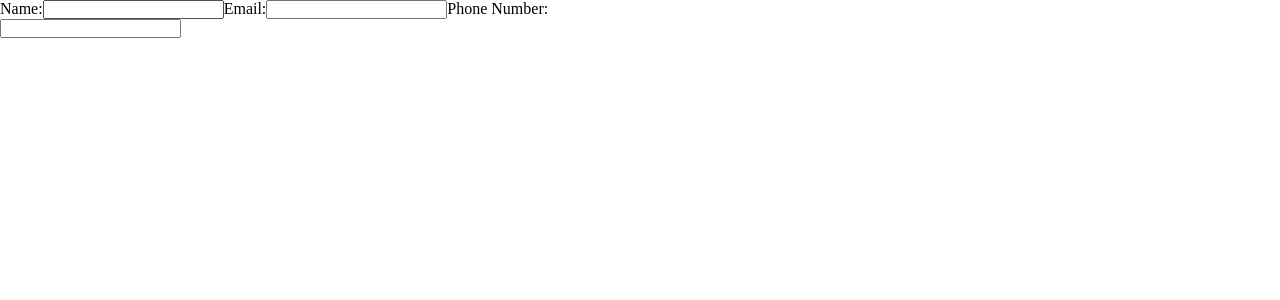
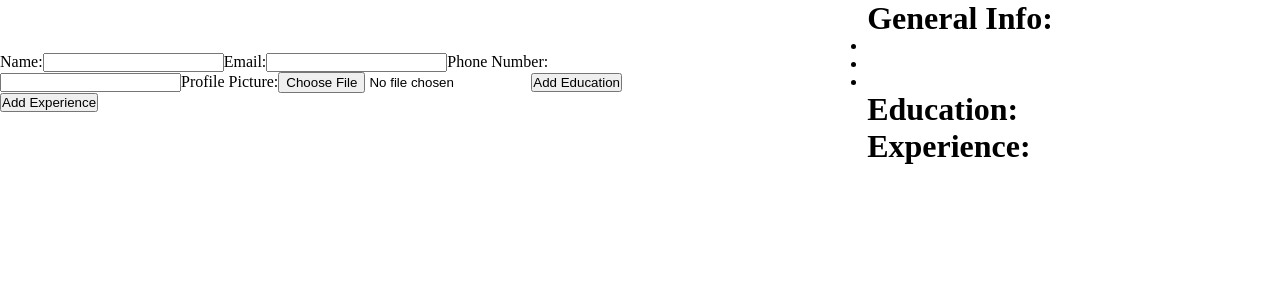
Before and after one commit to LoganTackett1/cv-application, a React (Vite) app: page / in a window 1280 px wide. Shown: the top 300 px of the page. Built offline with nearby package versions, Linux system fonts and the light colour scheme.

Commit message:
created function skeleton for cv functional no styles

```diff
--- a/src/App.jsx
+++ b/src/App.jsx
@@ -3,31 +3,22 @@ import './App.css'
 import InputSection from './InputSection';
 import OutputSection from './OutputSection';
 
+const initialState  = {
+  name: "",
+  email: "",
+  phone: "",
+  imgUrl: "",
+  education: [],
+  experience: []
+};
 
 function App() {
-  const [inputState,setInputState] = useState({});
-
-  let currString = "";
-
-  for (let key of Object.keys(inputState)) {
-    currString += inputState[key];
-    currString += " ";
-  }
-
-  function setUserData (key) {
-    return (
-      (value) => {
-        const newState = {...inputState};
-        newState[key] = value;
-        setInputState(newState);
-      }
-    );
-  }
+  const [inputState,setInputState] = useState(initialState);
 
   return (
     <div className="app-container">
-      <InputSection dataSetter={setUserData}/>
-      <OutputSection value={currString}/>
+      <InputSection cvState={inputState} cvSetter={setInputState}/>
+      <OutputSection cvState={inputState}/>
     </div>
   )
 }
--- /dev/null
+++ b/src/EduInp.jsx
@@ -0,0 +1,56 @@
+/* eslint-disable react/prop-types */
+import './EduInp.css';
+
+function EduInp ({uuid,cvState,cvSetter}) {
+
+    function handleBase (e,param) {
+        const newState = {...cvState};
+        for (let i = 0; i < newState.education.length; i++) {
+            if (newState.education[i].uuid === uuid) {
+                newState.education[i][param] = e.target.value;
+                break;
+            }
+        }
+        cvSetter(newState);
+    }
+
+    function handleChange (param) {
+        return (
+            function (event) {
+                return handleBase(event,param);
+            }
+        );
+    }
+
+    function getEduItem () {
+        for (let i = 0; i < cvState.education.length; i++) {
+            if (cvState.education[i].uuid === uuid) {
+                return cvState.education[i];
+            }
+        }
+    }
+
+    function removeSelf () {
+        const newState = {...cvState};
+        newState.education = newState.education.filter(edu => edu.uuid !== uuid);
+        cvSetter(newState);
+    }
+
+    const currEdu = getEduItem();
+
+    return (
+        <div id="eduInp">
+            <label htmlFor="degree">Degree/Certification:</label>
+            <input value={currEdu.degree} id="degree" type="text" onChange={handleChange("degree")}/>
+            <label htmlFor="school">School:</label>
+            <input value={currEdu.school} id="school" type="text" onChange={handleChange("school")}/>
+            <label htmlFor="start">Start Year:</label>
+            <input value={currEdu.start} id="start" type="tel" onChange={handleChange("start")}/>
+            <label htmlFor="end">End Year:</label>
+            <input value={currEdu.end} id="end" type="tel" onChange={handleChange("end")}/>
+            <button onClick={removeSelf}>Delete</button>
+        </div>
+    )
+}
+
+export default EduInp;
--- /dev/null
+++ b/src/ExpInp.jsx
@@ -0,0 +1,54 @@
+/* eslint-disable react/prop-types */
+import './ExpInp.css';
+
+function ExpInp ({uuid,cvState,cvSetter}) {
+
+    function handleBase (e,param) {
+        const newState = {...cvState};
+        for (let i = 0; i < newState.experience.length; i++) {
+            if (newState.experience[i].uuid === uuid) {
+                newState.experience[i][param] = e.target.value;
+                break;
+            }
+        }
+        cvSetter(newState);
+    }
+
+    function handleChange (param) {
+        return (
+            function (event) {
+                return handleBase(event,param);
+            }
+        );
+    }
+
+    function getExpItem () {
+        for (let i = 0; i < cvState.experience.length; i++) {
+            if (cvState.experience[i].uuid === uuid) {
+                return cvState.experience[i];
+            }
+        }
+    }
+
+    function removeSelf () {
+        const newState = {...cvState};
+        newState.experience = newState.experience.filter(job => job.uuid !== uuid);
+        cvSetter(newState);
+    }
+
+    const currExp = getExpItem();
+
+    return (
+        <div id="expInp">
+            <label htmlFor="title">Job Title:</label>
+            <input value={currExp.title} id="title" type="text" onChange={handleChange("title")}/>
+            <label htmlFor="start">Start Year:</label>
+            <input value={currExp.start} id="start" type="tel" onChange={handleChange("start")}/>
+            <label htmlFor="end">End Year:</label>
+            <input value={currExp.end} id="end" type="tel" onChange={handleChange("end")}/>
+            <button onClick={removeSelf}>Delete</button>
+        </div>
+    )
+}
+
+export default ExpInp;
--- /dev/null
+++ b/src/InpBtn.jsx
@@ -0,0 +1,36 @@
+import './InpBtn.css';
+import generateUUID from './UUIDgen';
+
+// eslint-disable-next-line react/prop-types
+function InpBtn ({cvState,cvSetter,type}) {
+    function handleClick () {
+        if (type==="edu") {
+            const newState = {...cvState};
+            const newEdu = {
+                uuid: generateUUID(),
+                degree:"",
+                school:"",
+                start:"",
+                end:""
+            };
+            newState.education.push(newEdu);
+            cvSetter(newState);
+        } else if (type==="exp") {
+            const newState = {...cvState};
+            const newExp = {
+                uuid: generateUUID(),
+                title:"",
+                start:"",
+                end:""
+            };
+            newState.experience.push(newExp);
+            cvSetter(newState);
+        }
+    }
+
+    return (
+        <button id="newInput" onClick={handleClick}>{type === "edu" ? "Add Education" : "Add Experience"}</button>
+    );
+}
+
+export default InpBtn;
--- a/src/Input.jsx
+++ b/src/Input.jsx
@@ -1,16 +1,18 @@
 import './Input.css';
 
 // eslint-disable-next-line react/prop-types
-function Input ({dataSetter,labelId,label}) {
+function Input ({cvState,cvSetter,type,setParam,labelId,label}) {
 
     function handleChange (event) {
-        dataSetter(event.target.value);
+        const newState = {...cvState};
+        newState[setParam] = event.target.value;
+        cvSetter(newState);
     }
 
     return (
         <>
             <label htmlFor={labelId}>{label}</label>
-            <input name={labelId} id={labelId} type="text" onChange={handleChange}/>
+            <input value={cvState[setParam]} name={labelId} id={labelId} type={type} onChange={handleChange}/>
         </>
     )
 }
--- a/src/InputSection.jsx
+++ b/src/InputSection.jsx
@@ -1,50 +1,31 @@
 import './InputSection.css';
 import Input from "./Input";
-
-function isPrime (num) {
-    if (num % 2 === 0) {
-        return false;
-    }
-
-    let temp = 3;
-    while (temp < num) {
-        if (num % temp === 0) {
-            return false;
-        }
-        temp += 2;
-    }
-
-    return true;
-}
-
-function generateUUID () {
-    let curr = 1;
-    let attempts = 0;
-    let log10 = Math.log(10);
-    while (Math.ceil(Math.log(curr)/log10) < 10 && attempts < 10000) {
-        attempts += 1;
-        const randomInt = Math.ceil(Math.random()*100);
-        if (isPrime(randomInt)) {
-            curr *= randomInt;
-        }
-    }
-
-    if (Math.ceil(Math.log(curr)/log10) < 10) {
-        return curr * (10 ** (10-Math.ceil(Math.log(curr)/log10) < 10));
-    } else if (Math.ceil(Math.log(curr)/log10) > 10) {
-        return Math.floor(curr/(10 ** (Math.ceil(Math.log(curr)/log10)-10)));
-    } else {
-        return curr;
-    }
-}
+import InpBtn from './InpBtn';
+import EduInp from './EduInp';
+import ExpInp from './ExpInp';
 
 // eslint-disable-next-line react/prop-types
-function InputSection ({dataSetter}) {
+function InputSection ({cvState,cvSetter}) {
     return (
         <div>
-            <Input dataSetter={dataSetter("name")} labelId="name" label="Name:" />
-            <Input dataSetter={dataSetter("email")} labelId="email" label="Email:" />
-            <Input dataSetter={dataSetter("phone")} labelId="phone" label="Phone Number:" />
+            <Input cvState={cvState} cvSetter={cvSetter} type="text" setParam="name" labelId="name" label="Name:" />
+            <Input cvState={cvState} cvSetter={cvSetter} type="email" setParam="email" labelId="email" label="Email:" />
+            <Input cvState={cvState} cvSetter={cvSetter} type="tel" setParam="phone" labelId="phone" label="Phone Number:" />
+            <Input cvState={cvState} cvSetter={cvSetter} type="file" setParam="imgSrc" labelId="imgSrc" label="Profile Picture:" />
+            {
+            // eslint-disable-next-line react/prop-types
+            cvState.education.map(education => (
+                <EduInp key={education.uuid} uuid={education.uuid} cvState={cvState} cvSetter={cvSetter}/>
+            ))
+            }
+            <InpBtn cvState={cvState} cvSetter={cvSetter} type="edu"/>
+            {
+            // eslint-disable-next-line react/prop-types
+            cvState.experience.map(experience => (
+                <ExpInp key={experience.uuid} uuid={experience.uuid} cvState={cvState} cvSetter={cvSetter}/>
+            ))
+            }
+            <InpBtn cvState={cvState} cvSetter={cvSetter} type="exp"/>
         </div>
     )
 }
--- a/src/OutputSection.jsx
+++ b/src/OutputSection.jsx
@@ -1,11 +1,45 @@
+/* eslint-disable react/prop-types */
 import './OutputSection.css';
 
-// eslint-disable-next-line react/prop-types
-function OutputSection ({ value }) {
+function OutputSection ({ cvState }) {
     return (
-        <h1>
-            {value}
-        </h1>
+        <div id="outputSection">
+            <h1>
+                General Info:
+            </h1>
+            <ul>
+                <li>{cvState.name}</li>
+                <li>{cvState.email}</li>
+                <li>{cvState.phone}</li>
+            </ul>
+            <h1>
+                Education:
+            </h1>
+            <ul>
+                {cvState.education.map(item => (
+                    <li key={item.uuid}>
+                        <ul>
+                            <li>Degree : {item.degree}</li>
+                            <li>School: {item.school}</li>
+                            <li>Started {item.start} and Ended {item.end}</li>
+                        </ul>
+                    </li>
+                ))}
+            </ul>
+            <h1>
+                Experience:
+            </h1>
+            <ul>
+                {cvState.experience.map(item => (
+                    <li key={item.uuid}>
+                        <ul>
+                            <li>Title : {item.title}</li>
+                            <li>Started {item.start} and Ended {item.end}</li>
+                        </ul>
+                    </li>
+                ))}
+            </ul>
+        </div>
     )
 }
 
--- /dev/null
+++ b/src/UUIDgen.js
@@ -0,0 +1,38 @@
+function isPrime (num) {
+    if (num % 2 === 0) {
+        return false;
+    }
+
+    let temp = 3;
+    while (temp < num) {
+        if (num % temp === 0) {
+            return false;
+        }
+        temp += 2;
+    }
+
+    return true;
+}
+
+function generateUUID () {
+    let curr = 1;
+    let attempts = 0;
+    let log10 = Math.log(10);
+    while (Math.ceil(Math.log(curr)/log10) < 10 && attempts < 10000) {
+        attempts += 1;
+        const randomInt = Math.ceil(Math.random()*100);
+        if (isPrime(randomInt)) {
+            curr *= randomInt;
+        }
+    }
+
+    if (Math.ceil(Math.log(curr)/log10) < 10) {
+        return curr * (10 ** (10-Math.ceil(Math.log(curr)/log10) < 10));
+    } else if (Math.ceil(Math.log(curr)/log10) > 10) {
+        return Math.floor(curr/(10 ** (Math.ceil(Math.log(curr)/log10)-10)));
+    } else {
+        return curr;
+    }
+}
+
+export default generateUUID;
```
Also changed, not shown: src/EduInp.css (added), src/ExpInp.css (added), src/InpBtn.css (added).
